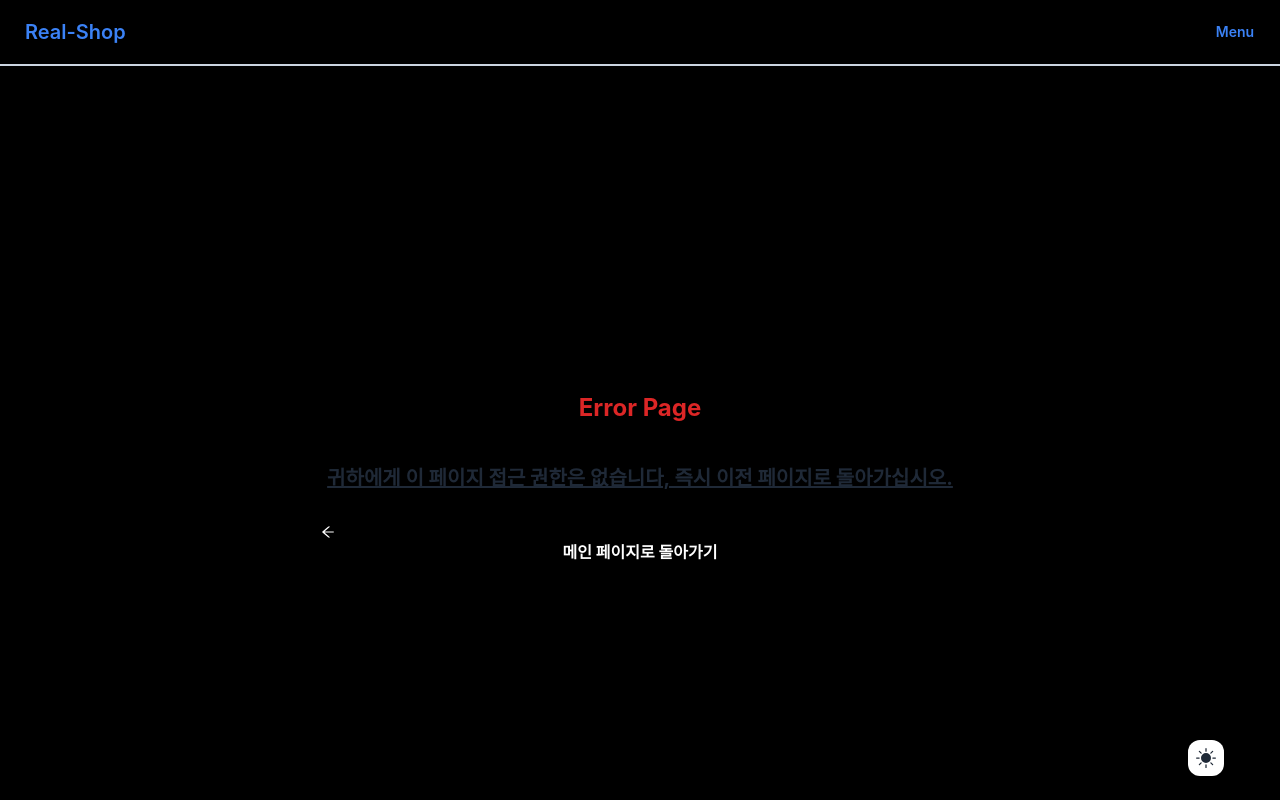
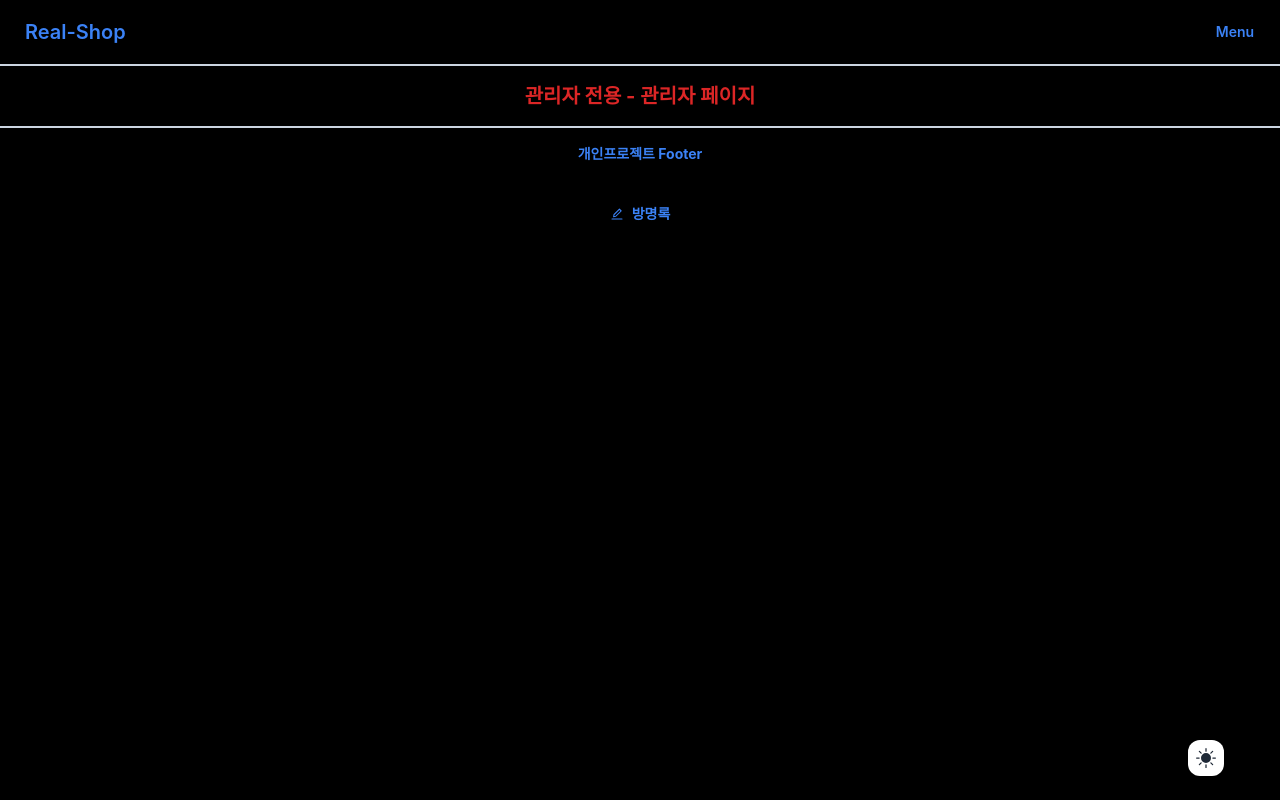
Before and after one commit to Runor0624/Real-Shop, a Next.js app: page /admin in a window 1280 px wide. Before the commit this address had no page. Shown: the top 800 px of the page. Built offline with nearby package versions, Linux system fonts and the light colour scheme.

Commit message:
[Modify]일부 스타일 수정 과 일부 README제거

```diff
--- /dev/null
+++ b/app/admin/page.tsx
@@ -0,0 +1,15 @@
+// 관리자 페이지 초안
+import type { Metadata } from 'next'
+
+export const metadata: Metadata = {
+    title: 'Admin Page',
+    description: '관리자 페이지 입니다.',
+}
+
+export default function page () {
+    return (
+        <>
+            <h1 className='text-center text-red-600 text-xl font-bold py-4'>관리자 전용 - 관리자 페이지</h1>
+        </>
+    )
+}
--- a/app/complete/page.tsx
+++ b/app/complete/page.tsx
@@ -10,8 +10,8 @@ export const metadata: Metadata = {
 export default function Page() {
   return (
     <section className='flex flex-col justify-center items-center m-auto my-6 border border-slate-300 rounded-md w-1/2'>
-      <h1 className='text-center text-xl font-bold'>구매 완료!</h1>
-      <p>
+      <h1 className='text-center text-xl text-blue-500 font-bold'>구매 완료!</h1>
+      <p className='text-center text-blue-500'>
         당신의 상품 구매에 감사합니다, 입금을 확인하는대로 배송이 준비될
         예정입니다.
       </p>
--- a/app/not-found.tsx
+++ b/app/not-found.tsx
@@ -1,6 +1,4 @@
 // 프로젝트 전역의 에러 페이지로 사용합니다.
-import { AiOutlineArrowLeft } from 'react-icons/ai'
-
 import Link from 'next/link'
 import type { Metadata } from 'next'
 
@@ -15,15 +13,15 @@ export default function Notfound() {
       <h1 className='text-center text-2xl text-red-600 font-bold py-4'>
         Error Page
       </h1>
-      <p className='text-center text-xl font-bold underline py-6'>
+      <p className='text-center text-xl text-blue-500 font-bold underline py-6'>
         귀하에게 이 페이지 접근 권한은 없습니다, 즉시 이전 페이지로
         돌아가십시오.
       </p>
       <Link
         href='/'
-        className='text-center text-white font-bold bg-black h-10 py-2'
+        className='text-center text-blue-500 font-bold bg-black h-10 py-2'
       >
-        <AiOutlineArrowLeft /> 메인 페이지로 돌아가기
+        메인 페이지로 돌아가기
       </Link>
     </section>
   )
--- a/components/Common/Nav.tsx
+++ b/components/Common/Nav.tsx
@@ -4,7 +4,6 @@
 import { useAuthStore } from '@/app/Util/Zustand/store'
 import { useRouter } from 'next/navigation'
 import {
-  AiOutlineArrowLeft,
   AiOutlineHome,
   AiOutlineLogout,
   AiOutlineSolution,
@@ -51,7 +50,7 @@ export default function Nav() {
             >
               {audit === `${process.env.NEXT_PUBLIC_ADMIN_AUDIT}` && (
                 <li>
-                  <a onClick={() => router.push('/mypage/1')}>
+                  <a onClick={() => router.push('/admin')}>
                     <AiOutlineHome />
                     Admin
                   </a>
```
Also changed, not shown: components/Auth/Login.tsx (+1 -7 lines), components/Auth/SignUp.tsx (+0 -8 lines), app/Util/Hook/README.md (added), app/admin/README.md (deleted), components/Auth/README.md (deleted), components/Cart/README.md (deleted).
